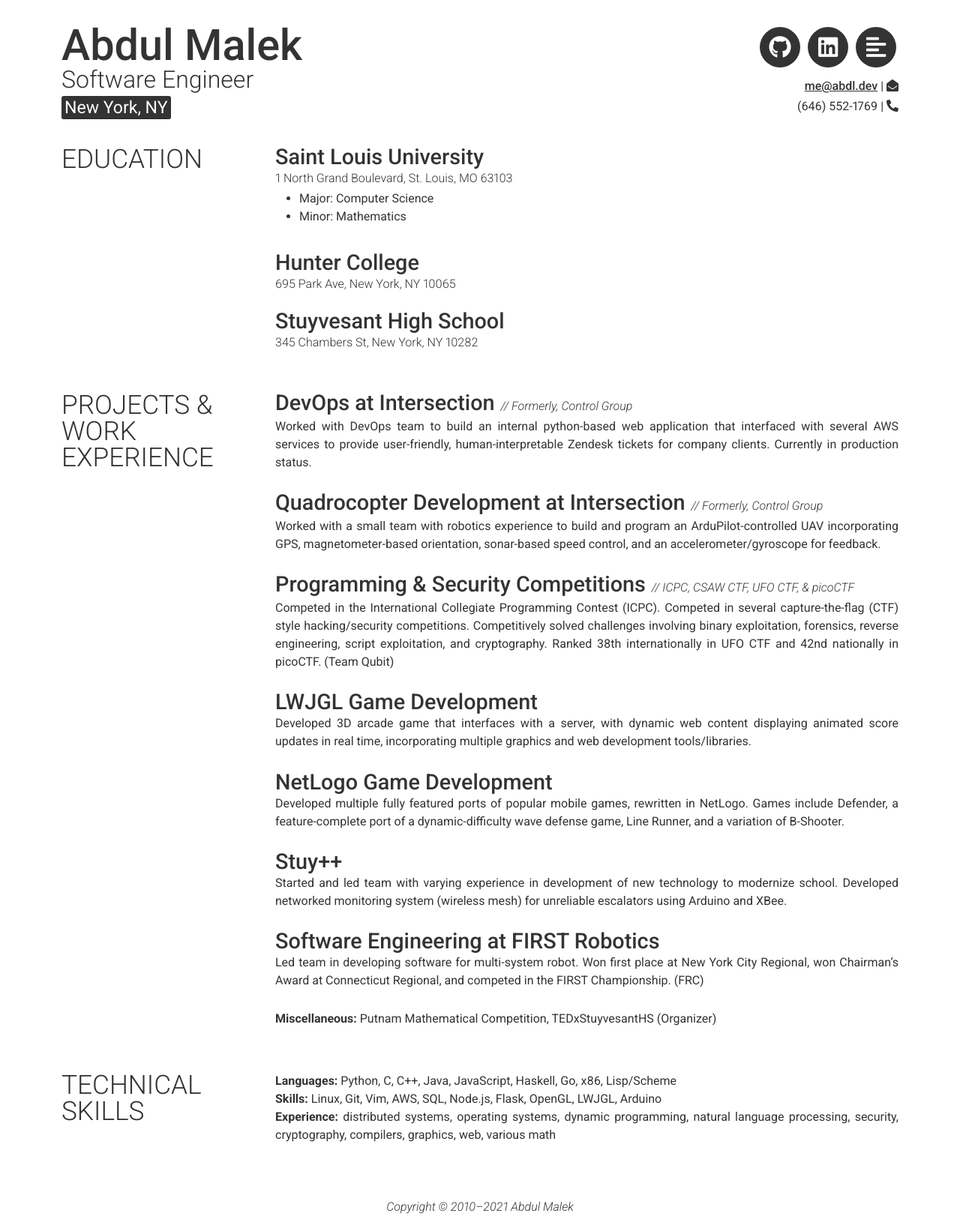
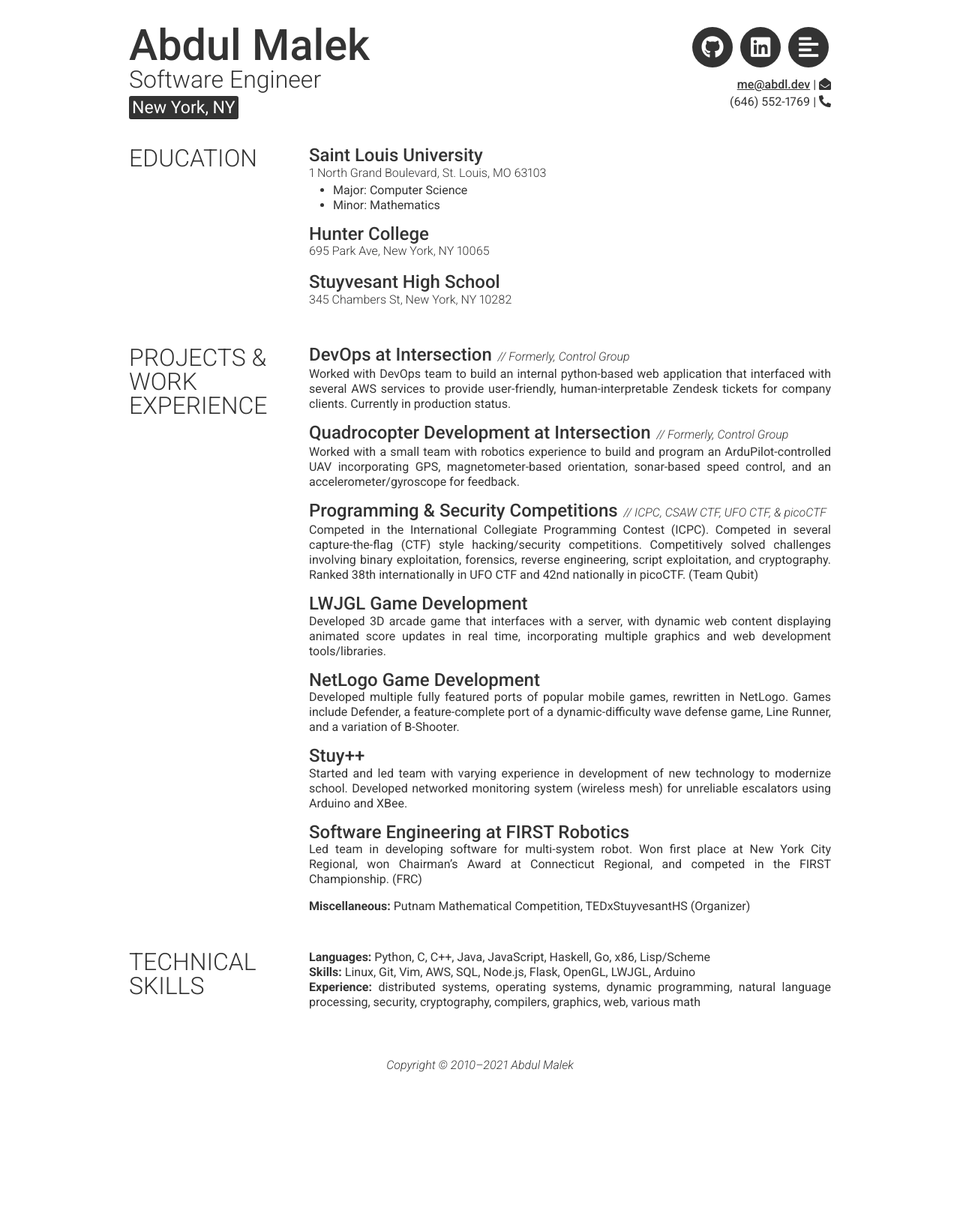
Before and after one commit to abdl-dev/abdl-dev.github.io, a Jekyll site: the page built from index.md, in a window 1280 px wide. Shown: the whole page at 75% size. Built offline with Jekyll 4.4.1, drawn with Linux system fonts in a browser that asks for light colours; after the commit the page ends 1447 px from its top, so only the background shows below that.

Commit message:
change to more compact layout

```diff
--- a/_includes/header.html
+++ b/_includes/header.html
@@ -3,7 +3,7 @@
 		<div class="col-12 col-md-7 header-left">
 			<h1>{{ site.name }}</h1>
 			<h3>{{ site.title }}</h3>
-			<h5><mark>{{ site.location }}</mark></h5>
+			<h4><mark>{{ site.location }}</mark></h4>
 		</div>
 		<div class="col-12 col-md-5 header-right">
 			<ul class="icons no-print">
--- a/_includes/section-list.html
+++ b/_includes/section-list.html
@@ -2,7 +2,7 @@
     {%- for item in include.content -%}
       <div class="layout layout-{{item.layout | default: 'left'}}">
         <div class="details">
-            {%- if item.title -%}<h4 style="display: inline-block">{{ item.title }}</h4>{%- endif -%}
+            {%- if item.title -%}<h5 style="display: inline-block">{{ item.title }}</h5>{%- endif -%}
           {%- if item.caption -%}
             <p class="caption" style="display: inline-block">{{ item.caption }}</p>
           {%- endif -%}
--- a/_sass/main.scss
+++ b/_sass/main.scss
@@ -38,7 +38,7 @@
 }
 
 .layout {
-  margin-bottom: 1.2rem;
+  margin-bottom: 1.0rem;
   display: flex;
   flex-direction: column;
 
@@ -78,9 +78,8 @@
       font-size: 1.5rem;
     }
 
-    h4 {
+    h5 {
       margin-bottom: 0.1rem;
-      font-weight: 500;
 
       @media print {
         margin-bottom: 0.2rem;
@@ -160,5 +159,5 @@
 }
 
 .container-xxl, .container-xl, .container-lg, .container-md, .container-sm, .container {
-	max-width: 1140px;
+	max-width: 960px;
 }
--- a/_sass/type.scss
+++ b/_sass/type.scss
@@ -3,7 +3,7 @@
   font-family: Roboto, sans-serif;
   font-feature-settings: "kern", "liga", "pnum";
   font-size: 1rem;
-  line-height: 1.5;
+  line-height: 1.25;
 }
 
 h1, h2, h3, h4, h5, h6 {
@@ -33,7 +33,7 @@
 
 h2 {
   font-weight: 300;
-  font-size: 2.2rem;
+  font-size: 2.0rem;
 }
 
 h3 {
@@ -43,18 +43,18 @@
 
 
 h4 {
-  font-weight: 300;
-  font-size: 1.8rem;
-}
-
-h5 {
   font-weight: 400;
   font-size: 1.6rem;
 }
 
+h5 {
+  font-weight: 500;
+  font-size: 1.5rem;
+}
+
 p, ul {
-  font-size: 1.0rem;
   text-align: justify;
+  margin-bottom: 0rem;
 }
 
 a i {
```
